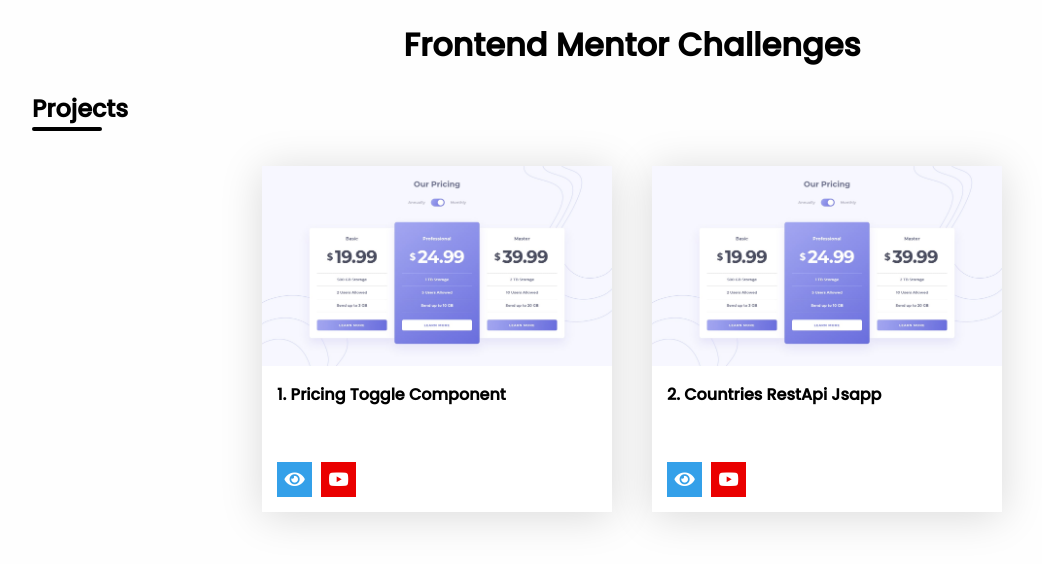
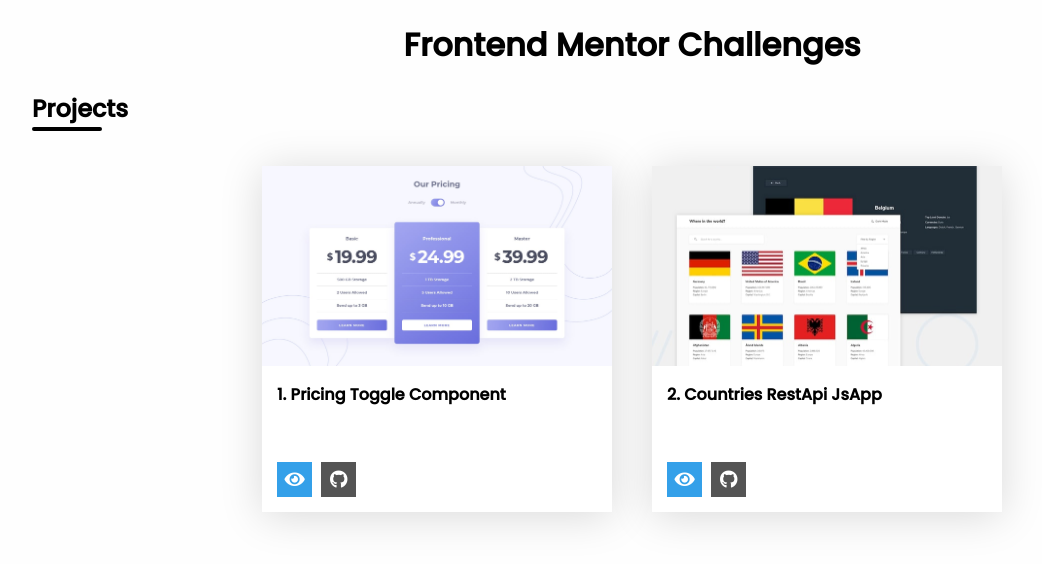
Before and after one commit to Aishwarya-Dhuri/Frontend-mentor-challenges, a plain HTML site: page index.html in a window 1280 px wide. Shown: the whole page, without its empty margins (8-1050 px from the left). Drawn offline with Linux system fonts and the light colour scheme; files whose address does not match are found by name.

Commit message:
main page changes

```diff
--- a/main.js
+++ b/main.js
@@ -2,12 +2,12 @@ const projects = [
 	{
 		name: 'pricing-toggle-component',
 		github:
-			'https://www.youtube.com/watch?v=NBkD-O7f4Bs&list=PLgBH1CvjOA63Xvt0BaeQ7zL4KXX96Wbgp&index=11&t=0s'
+			'https://github.com/Aishwarya-Dhuri/Frontend-mentor-challenges/tree/master/pricing-toggle-component'
 	},
     {
-		name: 'countries-restApi-Jsapp',
+		name: 'Countries-RestApi-JsApp',
 		github:
-			'https://www.youtube.com/watch?v=NBkD-O7f4Bs&list=PLgBH1CvjOA63Xvt0BaeQ7zL4KXX96Wbgp&index=11&t=0s'
+			'https://github.com/Aishwarya-Dhuri/Frontend-mentor-challenges/tree/master/Countries-RestApi-JsApp'
 	},
 
 
@@ -27,8 +27,8 @@ projects.forEach(({ name, github }, i) => {
 			<a href="./${name}/index.html" class="blue">
 				<i class="fas fa-eye"></i>
 			</a>
-			<a href="${github}" class="youtube">
-				<i class="fab fa-youtube"></i>
+			<a href="${github}" class="github">
+				<i class="fab fa-github"></i>
 			</a>
 		</div>
 	`;
--- a/main.scss
+++ b/main.scss
@@ -91,8 +91,8 @@ ul li p {
 	background-color: #34a0e9;
 }
 
-.links-container a.youtube {
-	background-color: #ea0000;
+.links-container a.github {
+	background-color: #545454;
 }
 
 .links-container a:hover {
```
Also changed, not shown: Countries-RestApi-JsApp/design/desktop-design.jpg (added), main.css, 1 other file.
